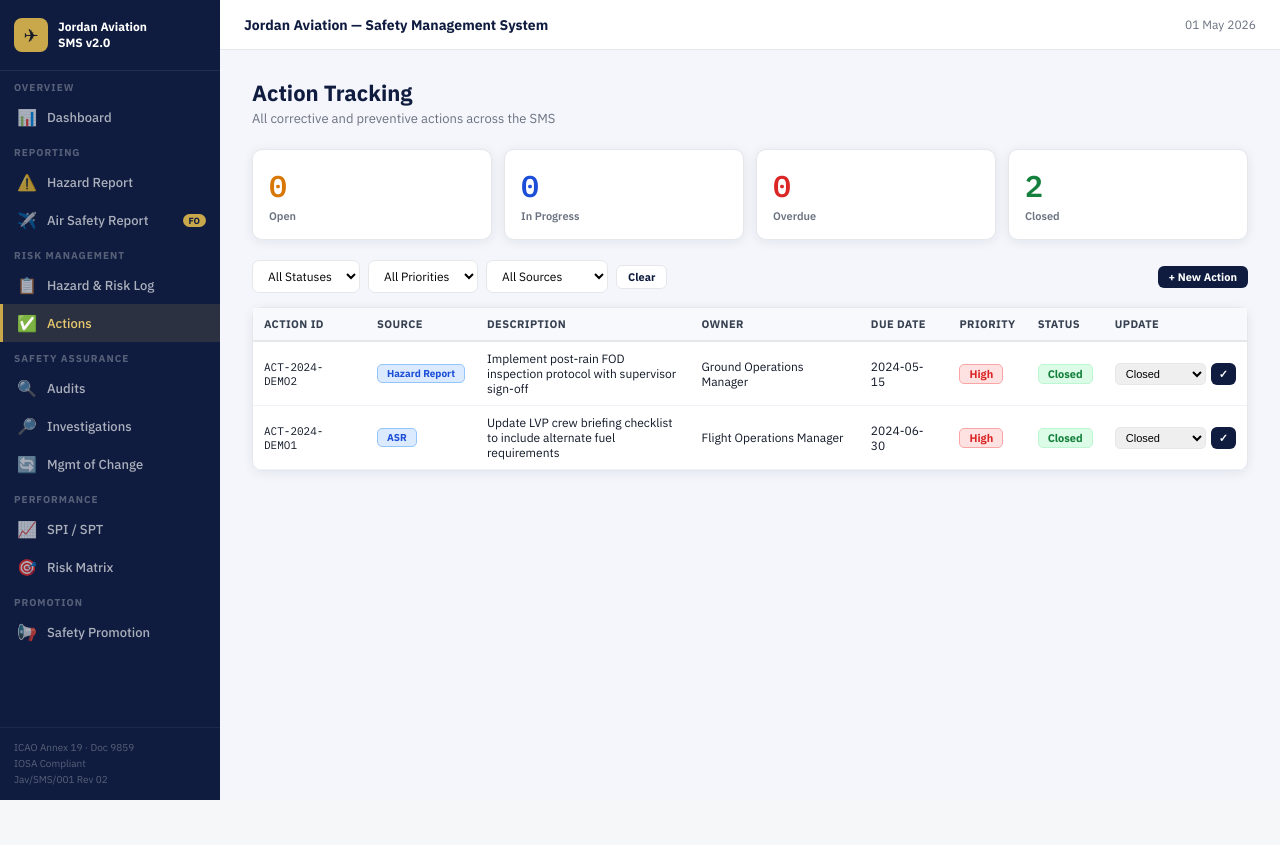
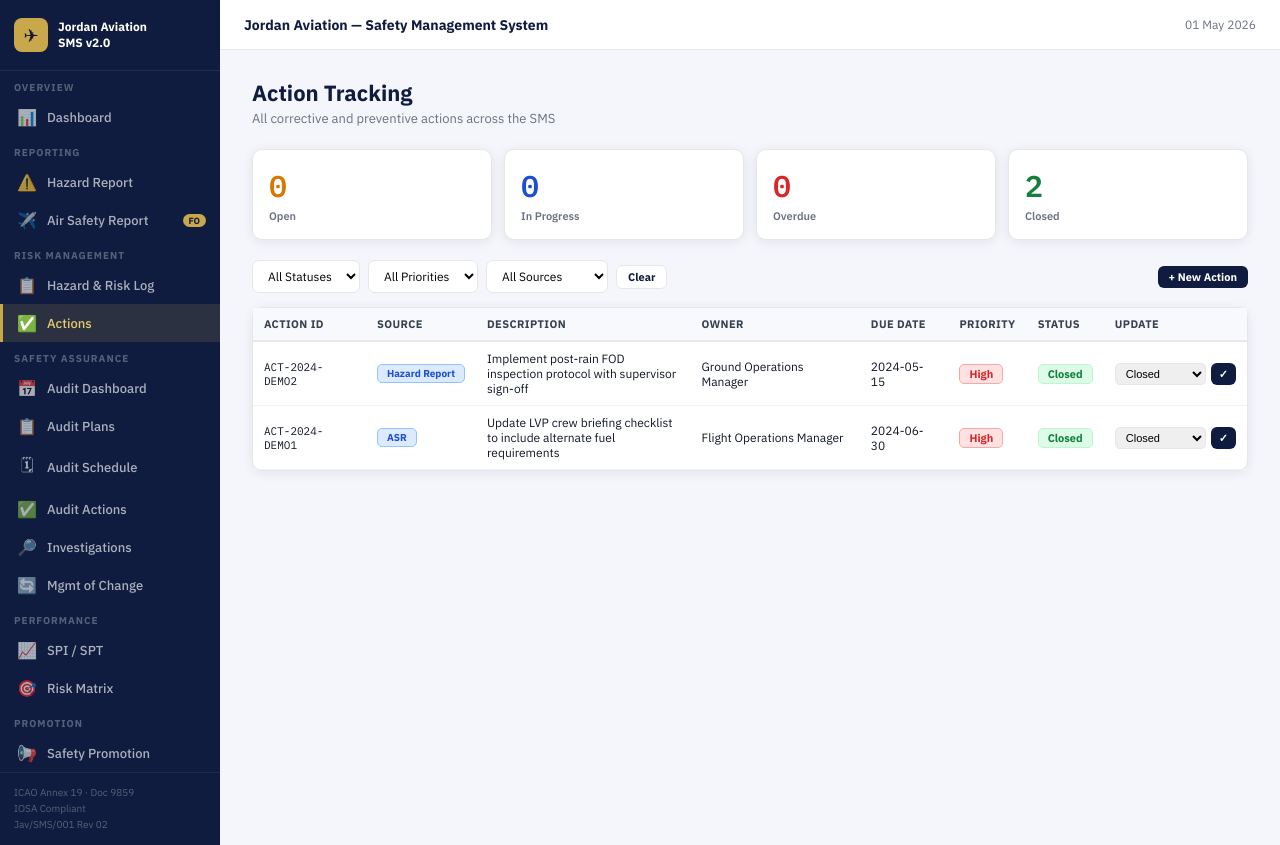
Before and after one commit to omarbarghouth/jav-sms, a Flask app: page /actions in a window 1280 px wide. Before the commit the page ends 800 px from the top, so only its background shows below. Run offline with Flask 3, Linux system fonts and the light colour scheme.

Commit message:
Update base.html

```diff
--- a/templates/base.html
+++ b/templates/base.html
@@ -124,7 +124,10 @@
     </a>
 
     <div class="sb-section">Safety Assurance</div>
-    <a href="/audits" class="nav-a {% if '/audits' in request.path %}active{% endif %}"><span class="nav-icon">🔍</span>Audits</a>
+    <a href="/audit-dashboard" class="nav-a {% if request.path=='/audit-dashboard' %}active{% endif %}"><span class="nav-icon">📅</span>Audit Dashboard</a>
+    <a href="/audit-plans" class="nav-a {% if '/audit-plan' in request.path %}active{% endif %}"><span class="nav-icon">📋</span>Audit Plans</a>
+    <a href="/audit-schedule" class="nav-a {% if '/audit-schedule' in request.path %}active{% endif %}"><span class="nav-icon">🗓</span>Audit Schedule</a>
+    <a href="/audit-actions" class="nav-a {% if '/audit-actions' in request.path %}active{% endif %}"><span class="nav-icon">✅</span>Audit Actions</a>
     <a href="/investigations" class="nav-a {% if '/investigations' in request.path %}active{% endif %}"><span class="nav-icon">🔎</span>Investigations</a>
     <a href="/moc" class="nav-a {% if '/moc' in request.path %}active{% endif %}"><span class="nav-icon">🔄</span>Mgmt of Change</a>
 
```
